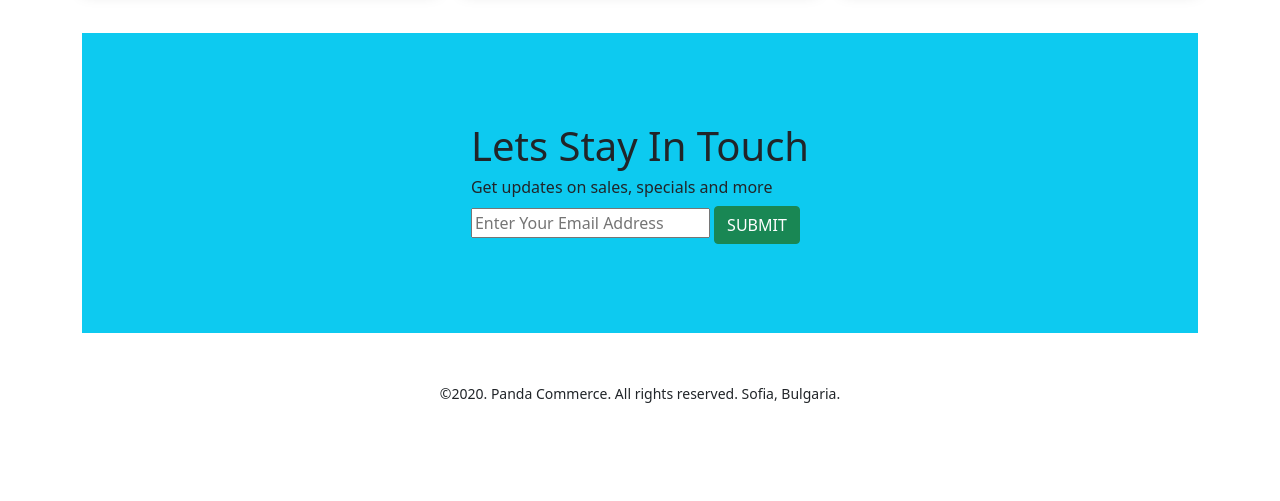
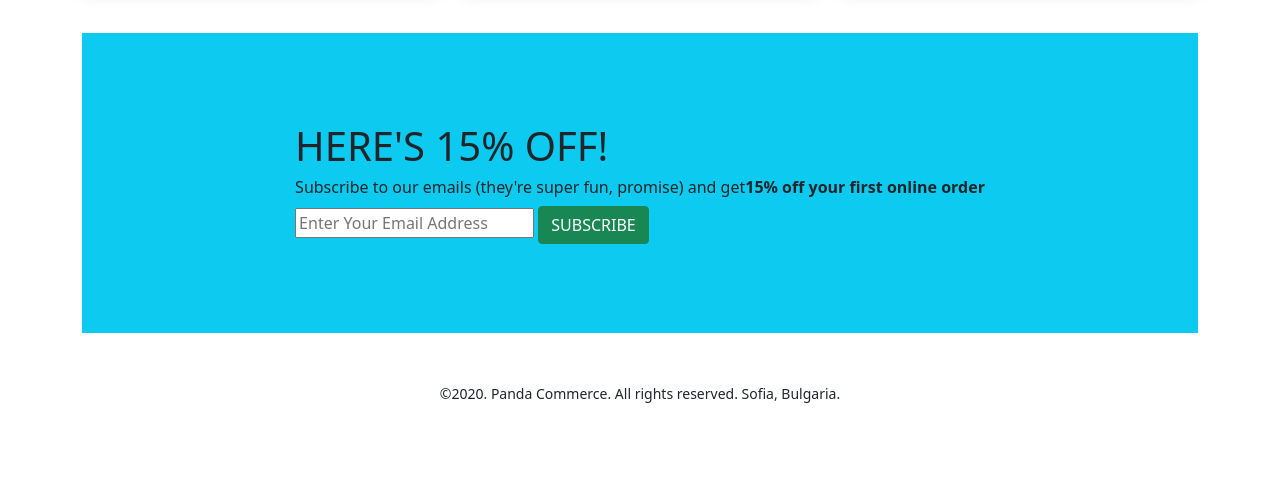
Before and after one commit to shoshee/e-commerce-website, a plain HTML site: page index.html in a window 1280 px wide. Shown: the part 1900-2401 px from the top of the page. After the commit the page ends 2305 px from the top, so only its background shows below. Drawn offline with nearby package versions, Linux system fonts and the light colour scheme.

Commit message:
comment out lines

```diff
--- a/index.html
+++ b/index.html
@@ -198,10 +198,10 @@
     </section>
     <section id="Subscribe" style="height:300px" class="bg-info mt-5 d-flex align-items-center justify-content-center">
       <div>
-        <h1>Lets Stay In Touch</h1>
-        <h6>Get updates on sales, specials and more </h6>
+        <h1>HERE'S 15% OFF!</h1>
+        <h6>Subscribe to our emails (they're super fun, promise) and get<b>15% off your first online order</b></h6>
         <input type="text" placeholder="Enter Your Email Address">
-        <button class="btn btn-success">SUBMIT</button>
+        <button class="btn btn-success">SUBSCRIBE</button>
 
       </div>
     </section>
@@ -209,7 +209,7 @@
   <footer class="text-center mt-5">
     <small>©2020. Panda Commerce. All rights reserved. Sofia, Bulgaria.</small>
   </footer>
-  <section>
+  <!-- <section>
     <div class="container p-5">
     <div class="row gap">
       <div class="col-md-6 gap1">
@@ -225,7 +225,10 @@
       </div>
     </div>
   </div>
-  </section>
+  </section> -->
+  <!-- <footer class="text-center mt-5">
+    <small>©2020. Penguin fashion  All rights reserved. Dhaka, Bangladesh.</small>
+  </footer> -->
   <script src="https://cdn.jsdelivr.net/npm/bootstrap@5.0.0-beta1/dist/js/bootstrap.bundle.min.js"
     integrity="sha384-ygbV9kiqUc6oa4msXn9868pTtWMgiQaeYH7/t7LECLbyPA2x65Kgf80OJFdroafW"
     crossorigin="anonymous"></script>
```
